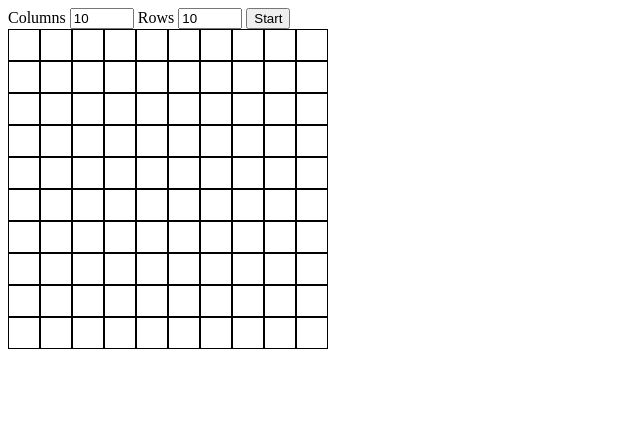
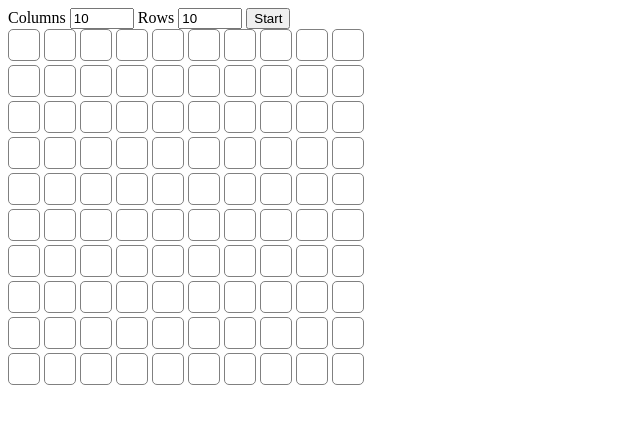
Before and after one commit to jouni-kantola/grid-snake, a plain HTML site: page grid-snake/index.html in a window 1280 px wide. Both pictures are taken after a click on the button "Start". Shown: the whole page, without its empty margins (0-640 px from the left). Drawn offline with Linux system fonts and the light colour scheme.

Commit message:
Rounded cells

```diff
--- a/grid-snake/index.html
+++ b/grid-snake/index.html
@@ -9,11 +9,13 @@
 
         .grid {
             display: grid;
+            grid-gap: 4px;
         }
 
         .cell {
-            border: solid 1px black;
+            border: solid 1px gray;
             height: 2rem;
+            border-radius: 5px;
         }
     </style>
 </head>
```
